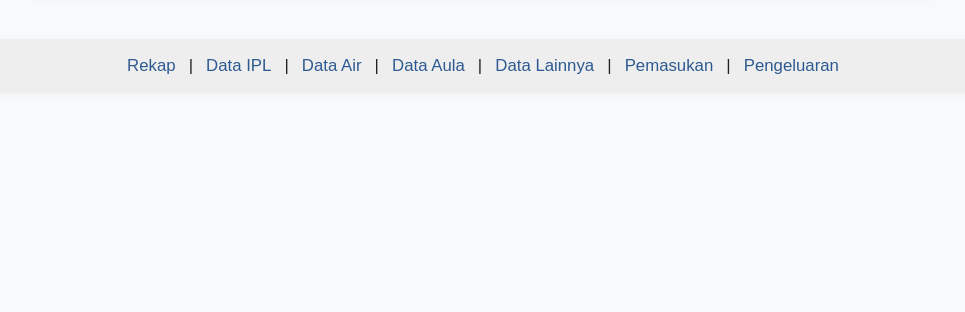
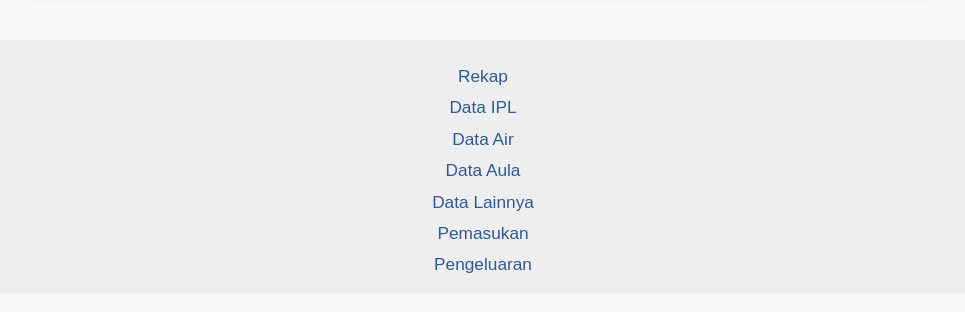
Before and after one commit to BlokHCikeasGardenia/saldo, a plain HTML site: page index.html in a window 1280 px wide. Shown: the part 458-770 px from the top of the page, without its empty margins (157-1122 px from the left). Drawn offline with Linux system fonts and the light colour scheme.

Commit message:
Update index.html

```diff
--- a/index.html
+++ b/index.html
@@ -33,17 +33,24 @@
     footer {
       text-align: center;
       margin-top: 2.5em;
-      padding: 1em 0;
+      padding: 1.5em 0 1em 0;
       background: #eee;
       border-radius: 8px;
-      font-size: 1.05em;
+      font-size: 1.08em;
       box-shadow: 0 2px 8px rgba(0,0,0,0.03);
+      width: 100%;
+    }
+    footer nav {
+      display: flex;
+      flex-direction: column;
+      align-items: center;
+      gap: 0.6em;
     }
     footer nav a {
       color: #2d5a90;
       text-decoration: none;
-      margin: 0 0.5em;
       transition: color 0.2s;
+      font-weight: 500;
     }
     footer nav a:hover {
       color: #0d375f;
@@ -53,6 +60,9 @@
       iframe {
         width: 100%;
         min-width: 0;
+      }
+      footer {
+        font-size: 1em;
       }
     }
   </style>
@@ -68,12 +78,12 @@
   </div>
   <footer>
     <nav>
-      <a href="https://blokhcikeasgardenia.github.io/rekap/">Rekap</a> |
-      <a href="https://blokhcikeasgardenia.github.io/dataipl/">Data IPL</a> |
-      <a href="https://blokhcikeasgardenia.github.io/dataair/">Data Air</a> |
-      <a href="https://blokhcikeasgardenia.github.io/dataaula/">Data Aula</a> |
-      <a href="https://blokhcikeasgardenia.github.io/datalainnya/">Data Lainnya</a> |
-      <a href="https://blokhcikeasgardenia.github.io/pemasukan/">Pemasukan</a> |
+      <a href="https://blokhcikeasgardenia.github.io/rekap/">Rekap</a>
+      <a href="https://blokhcikeasgardenia.github.io/dataipl/">Data IPL</a>
+      <a href="https://blokhcikeasgardenia.github.io/dataair/">Data Air</a>
+      <a href="https://blokhcikeasgardenia.github.io/dataaula/">Data Aula</a>
+      <a href="https://blokhcikeasgardenia.github.io/datalainnya/">Data Lainnya</a>
+      <a href="https://blokhcikeasgardenia.github.io/pemasukan/">Pemasukan</a>
       <a href="https://blokhcikeasgardenia.github.io/pengeluaran/">Pengeluaran</a>
     </nav>
   </footer>
```
